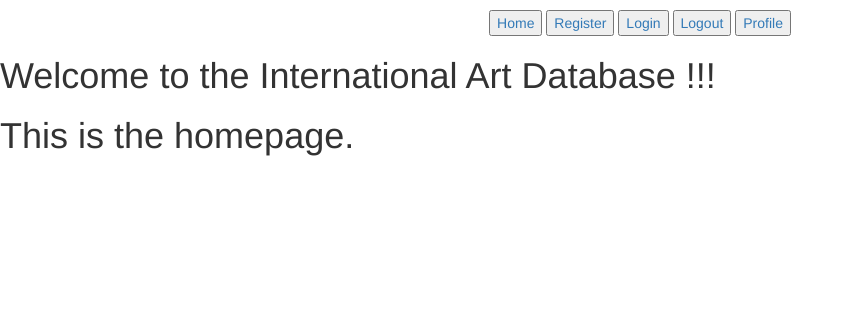
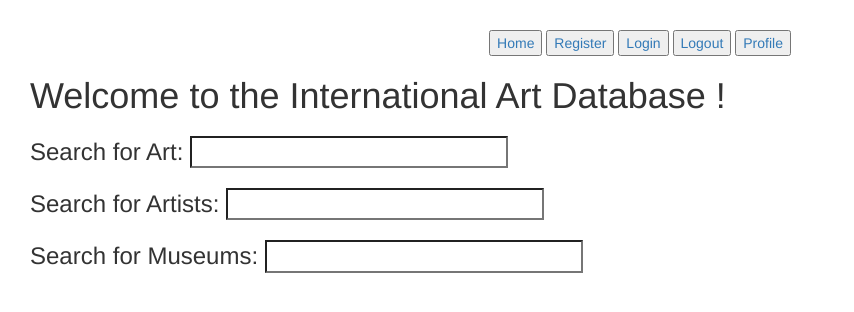
Before and after one commit to mdose/Xibbit, a Flask app: page / in a window 1280 px wide. Shown: the top 312 px of the page, without its empty margins (0-854 px from the left). Run offline with Flask 2, Linux system fonts and the light colour scheme; some libraries are stand-ins or nearby versions.

Commit message:
Added margin to all pages.

```diff
--- /dev/null
+++ b/static/css/art.css
@@ -0,0 +1,3 @@
+body {
+    margin: 30px;
+}
--- a/templates/base.html
+++ b/templates/base.html
@@ -4,9 +4,10 @@
   <title>Get Your Art On!</title>
   <link rel="stylesheet" href="https://maxcdn.bootstrapcdn.com/bootstrap/3.3.7/css/bootstrap.min.css" integrity="sha384-BVYiiSIFeK1dGmJRAkycuHAHRg32OmUcww7on3RYdg4Va+PmSTsz/K68vbdEjh4u"
   crossorigin="anonymous">
-    <link rel="stylesheet" type="text/css" href="art.css">
+    <link rel="stylesheet" type="text/css" href="/static/css/art.css">
     <meta name="viewport" content="width=device-width, initial-scale=1">
-
+     <!-- <link rel="stylesheet" href="/static/css/party.css">
+ -->
 </head>
 
 <body>
@@ -23,7 +24,7 @@
     <button><a href="/login">Login</a></button>
     <button><a href="/logout">Logout </a></button>
     <!-- Figure out how to insert <user_id> from cookie session into Profile button  -->
-    <button><a href="/users/">Profile</a></button>
+    <button><a href="/users/{{ session.get('current_user') }}">Profile</a></button>
   </center>
 
   {% block content %}
--- a/templates/homepage.html
+++ b/templates/homepage.html
@@ -1,9 +1,11 @@
 {% extends 'base.html' %}
 {% block content %}
 
-    <h1> Welcome to the International Art Database !!!<h1>
-
-    <p>This is the homepage.</p>
-
+<h1> Welcome to the International Art Database !<h1>
+<form>
+<h3>Search for Art: <input type="search" name="search"></h3>
+<h3>Search for Artists: <input type="search" name="search"></h3>
+<h3>Search for Museums: <input type="search" name="search"></h3>
+</form>
 
 {% endblock %}
```
